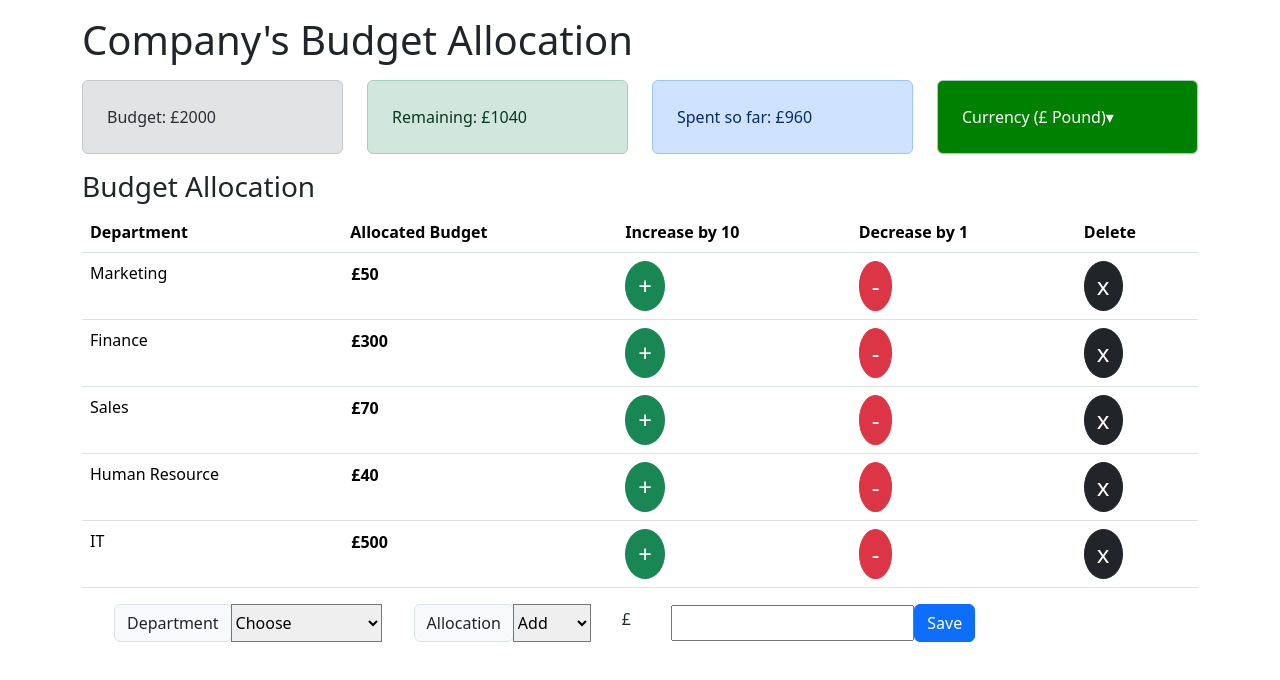
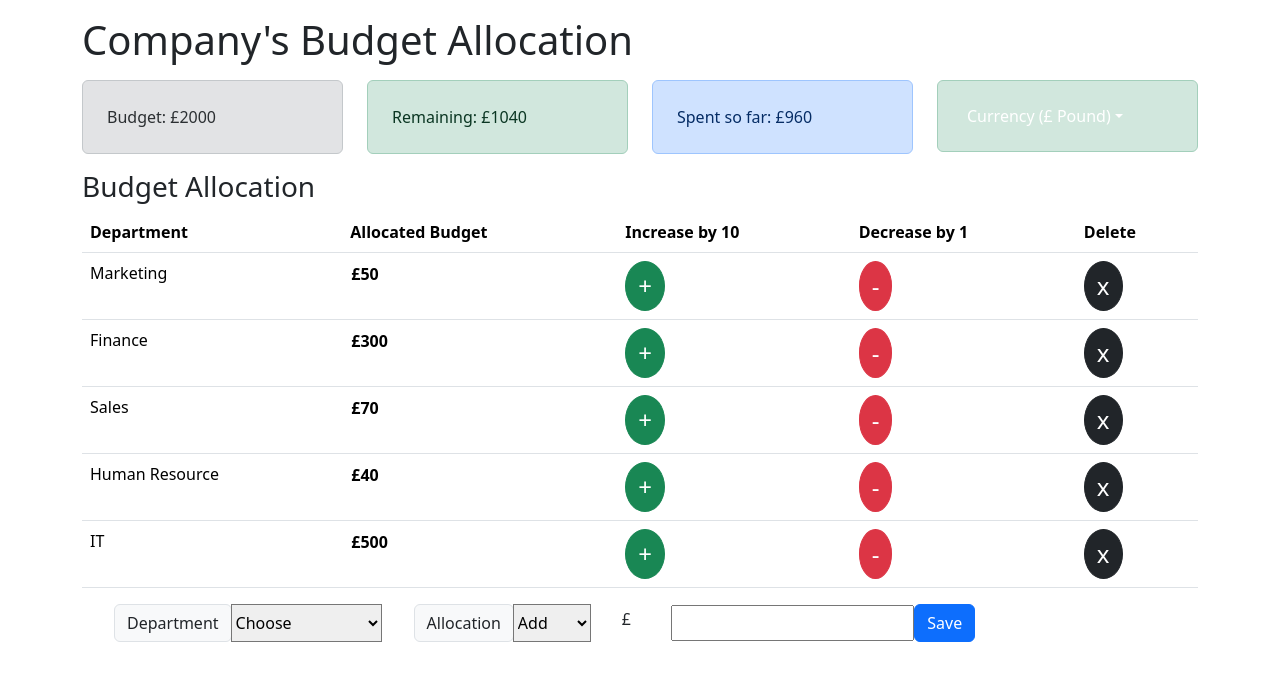
Before and after one commit to Alain2020/budget-tracker-, a React (Create React App) app in the folder budget-tracker/: page / in a window 1280 px wide. Shown: the top 680 px of the page. Built offline with nearby package versions, Linux system fonts and the light colour scheme.

Commit message:
style: Update Currency component styles - Set the text color of the Currency button to white. - Change the background color of the Currency button to #34A853 when the dropdown is open. - Adjust the background color of the dropdown menu to #34A853.

```diff
--- a/budget-tracker/src/components/Currency.js
+++ b/budget-tracker/src/components/Currency.js
@@ -1,11 +1,44 @@
-import React from "react";
+import React, { useState } from "react";
 
 const Currency = () => {
-    return (
-       <div className='alert p-4 alert-success' style={{ backgroundColor: 'green', color: 'white' }}>
-        <span>Currency (£ Pound)▾</span>
-       </div>
-    );
+  const [isOpen, setIsOpen] = useState(false);
+  const [selectedCurrency, setSelectedCurrency] = useState("£ Pound");
+  const currencies = ["$ Dollar","£ Pound", "€ Euro", "₹ Rupee"];
+
+  const handleCurrencyChange = (currency) => {
+    setSelectedCurrency(currency);
+    setIsOpen(false);
+  };
+
+  return (
+    <div className='alert p-3 alert-success' style={{ backgroundColor: isOpen ? '#01DF74' : '' }}>
+      <div className="dropdown">
+        <button
+          className={`btn btn-green dropdown-toggle ${isOpen ? 'active' : ''}`}
+          type="button"
+          id="currencyDropdown"
+          data-bs-toggle="dropdown"
+          aria-haspopup="true"
+          aria-expanded="false"
+          onClick={() => setIsOpen(!isOpen)}
+          style={{ color: 'white' }}
+        >
+          Currency ({selectedCurrency})
+        </button>
+        <div className={`dropdown-menu ${isOpen ? 'show' : ''}`} aria-labelledby="currencyDropdown" style={{ backgroundColor: '#01DF74' }}>
+          {currencies.map((currency, index) => (
+            <button
+              key={index}
+              className="dropdown-item"
+              onClick={() => handleCurrencyChange(currency)}
+            >
+              {currency}
+            </button>
+          ))}
+        </div>
+      </div>
+    </div>
+  );
 };
 
 export default Currency;
```
